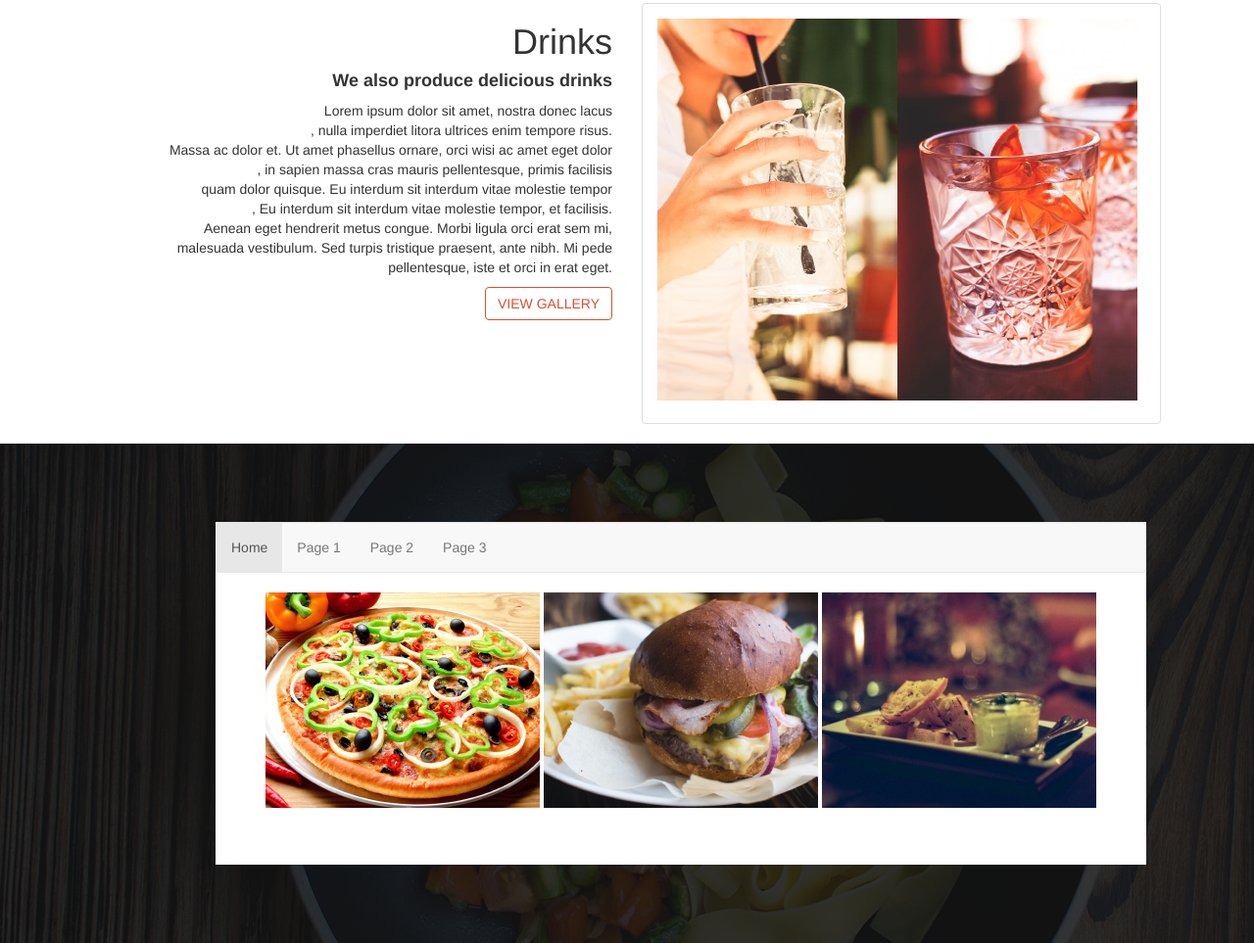
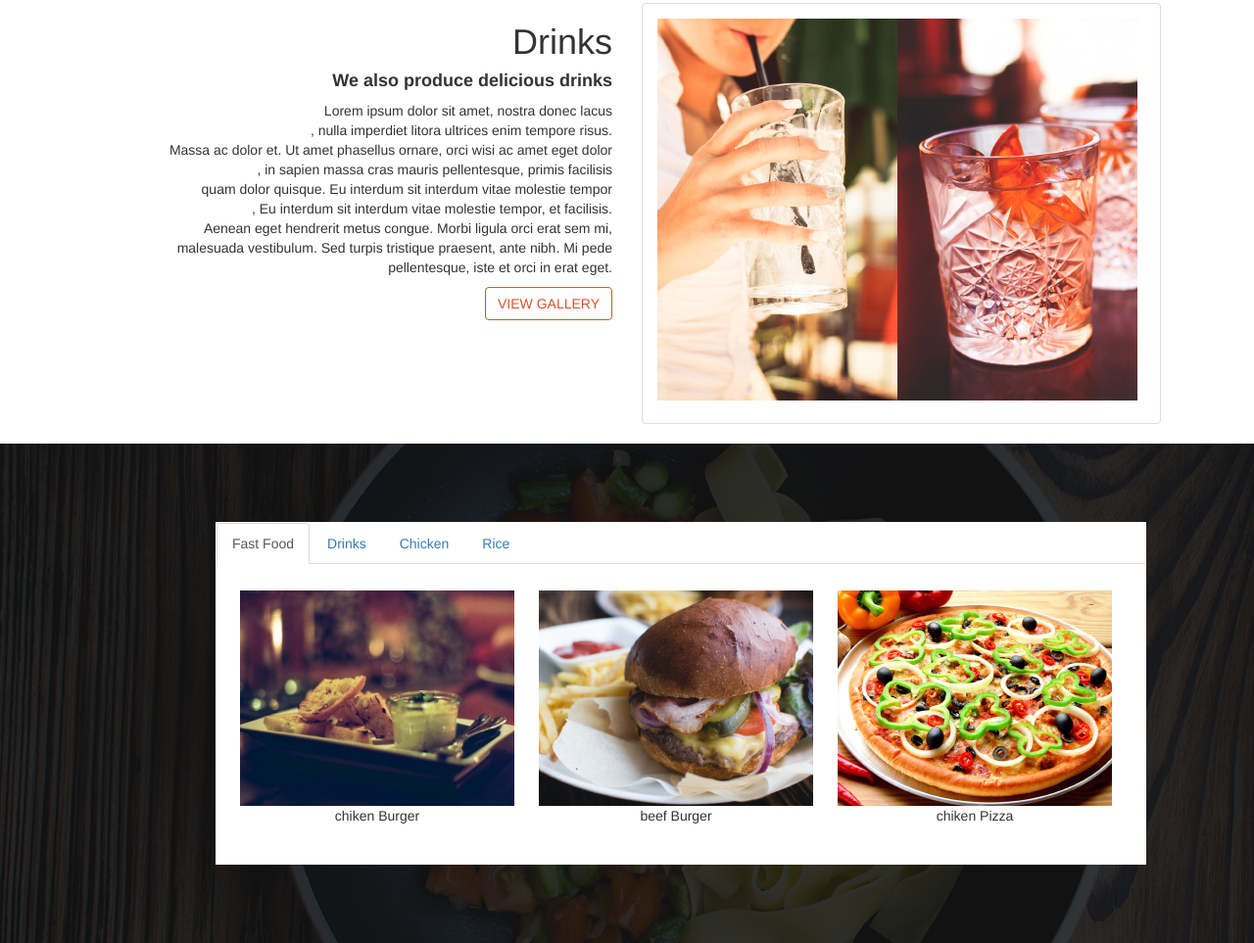
Before and after one commit to kevinwairi/Anita-s-Kitchen, a plain HTML site: page index.html in a window 1280 px wide. Shown: the part 1483-2446 px from the top of the page at 98% size. Drawn offline with Linux system fonts and the light colour scheme.

Commit message:
modified the images and added divs for every image with tabs for group images

```diff
--- a/css/styles.css
+++ b/css/styles.css
@@ -80,9 +80,9 @@
 .menu	{
 	background-image: url('../img/foodsBg.jpg');
 
+
 }
 .menu .menu-item{
-/*	margin: 100px;*/
 	margin-left: 220px;
 	margin-top: 80px;
 	margin-bottom: 80px;
@@ -92,3 +92,9 @@
 	height: 350px;
 
 }
+.gallery div{
+	float: left;
+	margin-left: 25px;
+
+}
+/*nav edits*/
--- a/index.html
+++ b/index.html
@@ -9,14 +9,14 @@
 </head>
 <body>
 	<div class="container-fluid">
+
 		<div class="jumbotron">
 			<div class="logo">
 	         <img  src="img/logoBig.png">
 	         <p>We Provide The Best Food<br>At The Right Place</p>
 	        </div>
-
-		</div>
-			<div class="row foodtop">
+        </div>
+        	<div class="row foodtop">
 				<div class="col-sm-3 "">
 	            	<div class="short-div black" style="background-color:#ffffff"><p>Happy Hour</p></div>
       				<div class="short-div" style="background-color:#d8512d"><p>Party Time</p></div>
@@ -83,18 +83,19 @@
     </div>
     <div class="menu row">
     	<div class="menu-item">
-    		<div class="navbar navbar-default">
-	    		<ul class="nav navbar-nav">
-			      <li class="active"><a href="#">Home</a></li>
-			      <li><a href="#">Page 1</a></li>
-			      <li><a href="#">Page 2</a></li>
-			      <li><a href="#">Page 3</a></li>
+    		<div class="navbar">
+	    		<ul class="nav nav-tabs">
+			      <li class="active"><a href="#">Fast Food</a></li>
+			      <li><a href="#">Drinks</a></li>
+			      <li><a href="#">Chicken</a></li>
+			      <li><a href="#">Rice</a></li>
 			    </ul>
 		    </div>
-    		<img src="img/fastfood/chickenPizza.jpg" alt="chikenPizza">
-                <img src="img/fastfood/beefBurger.jpg" alt="beefBurger">
-               <img src="img/fastfood/chickenBurger.jpg" alt="chikenBurger">
-
+		    <div class="gallery">
+		    	<div><img src="img/fastfood/chickenBurger.jpg" alt="chikenBurger"><p>chiken Burger</p></div>
+			    <div><img src="img/fastfood/beefBurger.jpg" alt="beefBurger"><p>beef Burger</p></div>
+	            <div><img src="img/fastfood/chickenPizza.jpg" alt="chikenPizza"><p> chiken Pizza</p></div>
+    		</div>
     	</div>
 
     </div>
```
Also changed, not shown: css/bootstrap.css.
